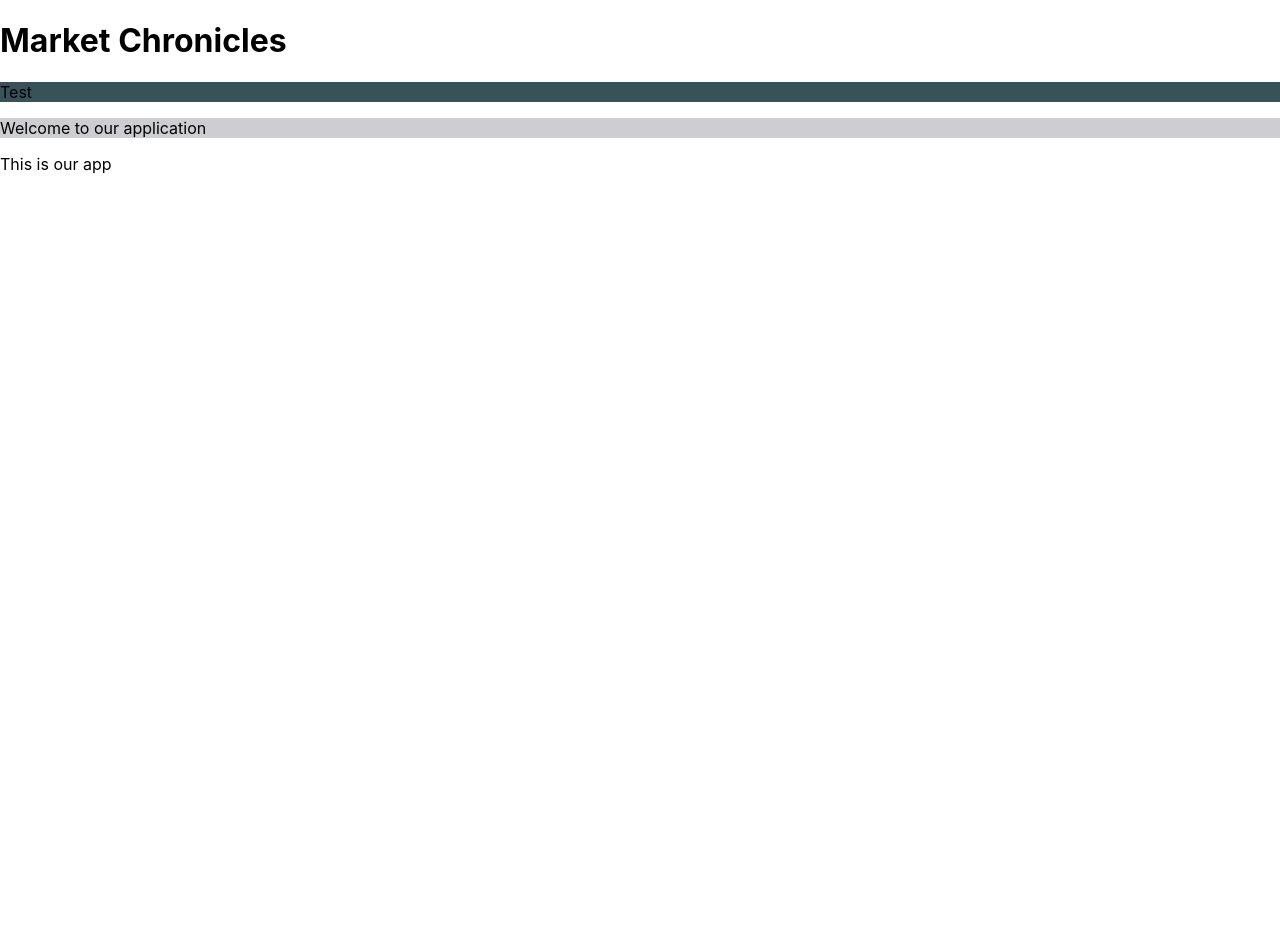
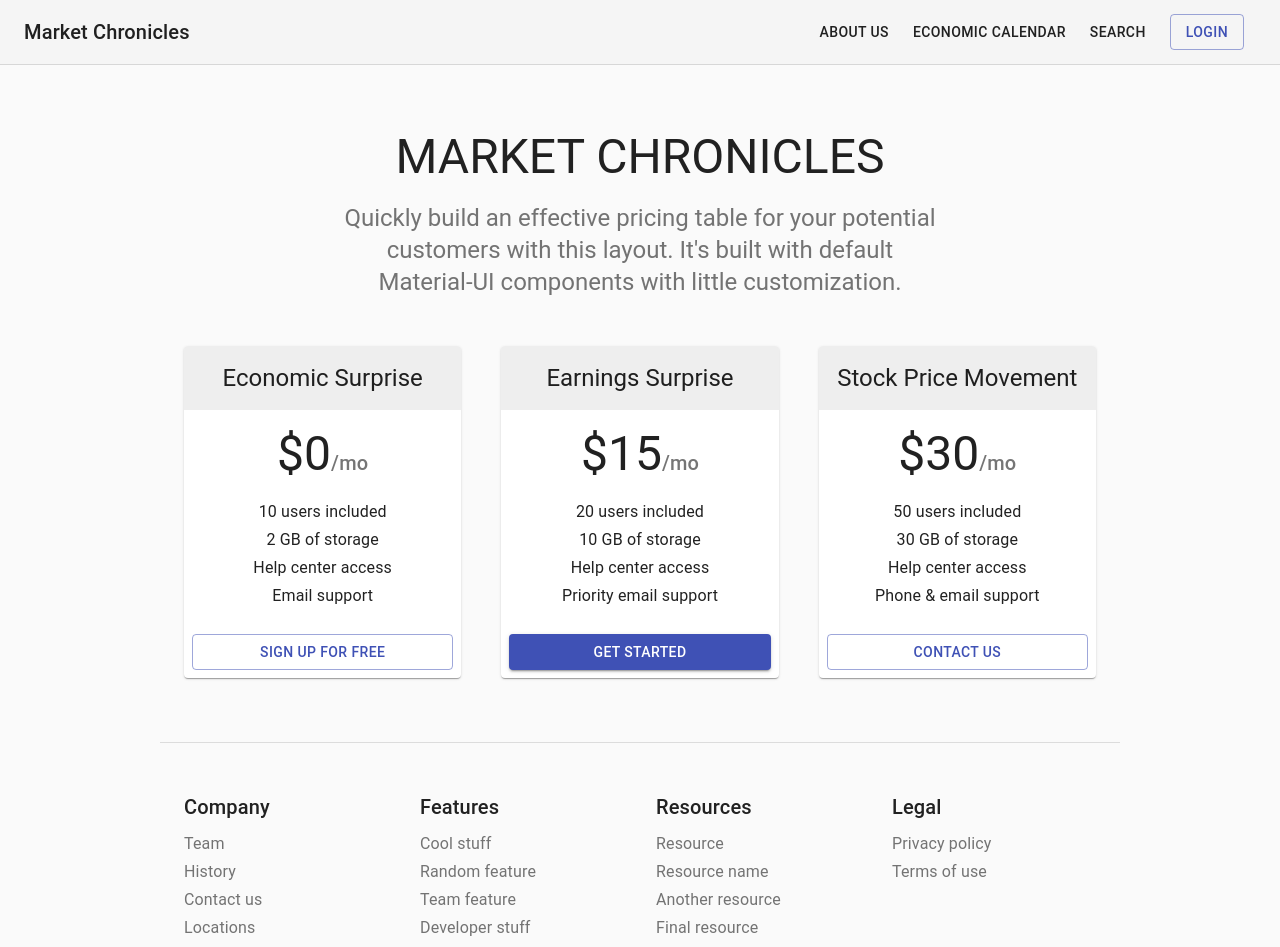
Before and after one commit to nxwcharlene/marketChronicles, a React (Create React App) app in the folder frontend2/: page / in a window 1280 px wide. Shown: the top 947 px of the page. Before the commit the page ends 800 px from the top, so only its background shows below. Built offline with nearby package versions, Linux system fonts and the light colour scheme.

Commit message:
test commit

```diff
--- a/frontend2/package.json
+++ b/frontend2/package.json
@@ -3,6 +3,7 @@
   "version": "0.1.0",
   "private": true,
   "dependencies": {
+    "@material-ui/core": "^4.9.5",
     "@testing-library/jest-dom": "^4.2.4",
     "@testing-library/react": "^9.3.2",
     "@testing-library/user-event": "^7.1.2",
--- a/frontend2/src/App.js
+++ b/frontend2/src/App.js
@@ -1,17 +1,253 @@
+//import React from 'react';
+//import logo from './logo.svg';
+//import './App.css';
+//
+//function App() {
+//
+//  return (
+//    <div>
+//        <h1>Market Chronicles</h1>
+//        <div style={{backgroundColor: "#375259"}}>Test</div>
+//        <p><div style={{backgroundColor: "#cccecf"}}>Welcome to our application</div> </p>
+//        <p>This is our app</p>
+//    </div>
+//  );
+//}
+//
+//export default App;
+
+
 import React from 'react';
-import logo from './logo.svg';
-import './App.css';
+import AppBar from '@material-ui/core/AppBar';
+import Button from '@material-ui/core/Button';
+import Card from '@material-ui/core/Card';
+import CardActions from '@material-ui/core/CardActions';
+import CardContent from '@material-ui/core/CardContent';
+import CardHeader from '@material-ui/core/CardHeader';
+import CssBaseline from '@material-ui/core/CssBaseline';
+import Grid from '@material-ui/core/Grid';
+//import StarIcon from '@material-ui/icons/StarBorder';
+import Toolbar from '@material-ui/core/Toolbar';
+import Typography from '@material-ui/core/Typography';
+import Link from '@material-ui/core/Link';
+import { makeStyles } from '@material-ui/core/styles';
+import Container from '@material-ui/core/Container';
+import Box from '@material-ui/core/Box';
 
-function App() {
-
+function Copyright() {
   return (
-    <div>
-        <h1>Market Chronicles</h1>
-        <div style={{backgroundColor: "#375259"}}>Test</div>
-        <p><div style={{backgroundColor: "#cccecf"}}>Welcome to our application</div> </p>
-        <p>This is our app</p>
-    </div>
+    <Typography variant="body2" color="textSecondary" align="center">
+      {'Copyright © '}
+      <Link color="inherit" href="https://material-ui.com/">
+        Market Chronicles
+      </Link>{' '}
+      {new Date().getFullYear()}
+    </Typography>
   );
 }
 
-export default App;
+const useStyles = makeStyles(theme => ({
+  '@global': {
+    ul: {
+      margin: 0,
+      padding: 0,
+      listStyle: 'none',
+    },
+  },
+  appBar: {
+    borderBottom: `1px solid ${theme.palette.divider}`,
+  },
+  toolbar: {
+    flexWrap: 'wrap',
+  },
+  toolbarTitle: {
+    flexGrow: 1,
+  },
+  link: {
+    margin: theme.spacing(1, 1.5),
+  },
+  heroContent: {
+    padding: theme.spacing(8, 0, 6),
+  },
+  cardHeader: {
+    backgroundColor:
+      theme.palette.type === 'dark' ? theme.palette.grey[700] : theme.palette.grey[200],
+  },
+  cardPricing: {
+    display: 'flex',
+    justifyContent: 'center',
+    alignItems: 'baseline',
+    marginBottom: theme.spacing(2),
+  },
+  footer: {
+    borderTop: `1px solid ${theme.palette.divider}`,
+    marginTop: theme.spacing(8),
+    paddingTop: theme.spacing(3),
+    paddingBottom: theme.spacing(3),
+    [theme.breakpoints.up('sm')]: {
+      paddingTop: theme.spacing(6),
+      paddingBottom: theme.spacing(6),
+    },
+  },
+}));
+
+const tiers = [
+  {
+    title: 'Economic Surprise',
+    price: '0',
+    description: ['10 users included', '2 GB of storage', 'Help center access', 'Email support'],
+    buttonText: 'Sign up for free',
+    buttonVariant: 'outlined',
+  },
+  {
+    title: 'Earnings Surprise',
+//    subheader: 'Most popular',
+    price: '15',
+    description: [
+      '20 users included',
+      '10 GB of storage',
+      'Help center access',
+      'Priority email support',
+    ],
+    buttonText: 'Get started',
+    buttonVariant: 'contained',
+  },
+  {
+    title: 'Stock Price Movement',
+    price: '30',
+    description: [
+      '50 users included',
+      '30 GB of storage',
+      'Help center access',
+      'Phone & email support',
+    ],
+    buttonText: 'Contact us',
+    buttonVariant: 'outlined',
+  },
+];
+const footers = [
+  {
+    title: 'Company',
+    description: ['Team', 'History', 'Contact us', 'Locations'],
+  },
+  {
+    title: 'Features',
+    description: ['Cool stuff', 'Random feature', 'Team feature', 'Developer stuff', 'Another one'],
+  },
+  {
+    title: 'Resources',
+    description: ['Resource', 'Resource name', 'Another resource', 'Final resource'],
+  },
+  {
+    title: 'Legal',
+    description: ['Privacy policy', 'Terms of use'],
+  },
+];
+
+export default function Pricing() {
+  const classes = useStyles();
+
+  return (
+    <React.Fragment>
+      <CssBaseline />
+      <AppBar position="static" color="default" elevation={0} className={classes.appBar}>
+        <Toolbar className={classes.toolbar}>
+          <Typography variant="h6" color="inherit" noWrap className={classes.toolbarTitle}>
+            Market Chronicles
+          </Typography>
+          <nav>
+            <Link variant="button" color="textPrimary" href="#" className={classes.link}>
+              ABOUT US
+            </Link>
+            <Link variant="button" color="textPrimary" href="#" className={classes.link}>
+              ECONOMIC CALENDAR
+            </Link>
+            <Link variant="button" color="textPrimary" href="#" className={classes.link}>
+              SEARCH
+            </Link>
+          </nav>
+          <Button href="#" color="primary" variant="outlined" className={classes.link}>
+            Login
+          </Button>
+        </Toolbar>
+      </AppBar>
+      {/* Hero unit */}
+      <Container maxWidth="sm" component="main" className={classes.heroContent}>
+        <Typography component="h3" variant="h3" align="center" color="textPrimary" gutterBottom>
+          MARKET CHRONICLES
+        </Typography>
+        <Typography variant="h5" align="center" color="textSecondary" component="p">
+          Quickly build an effective pricing table for your potential customers with this layout.
+          It&apos;s built with default Material-UI components with little customization.
+        </Typography>
+      </Container>
+      {/* End hero unit */}
+      <Container maxWidth="md" component="main">
+        <Grid container spacing={5} alignItems="flex-end">
+          {tiers.map(tier => (
+            // Enterprise card is full width at sm breakpoint
+            <Grid item key={tier.title} xs={12} sm={tier.title === 'Enterprise' ? 12 : 6} md={4}>
+              <Card>
+                <CardHeader
+                  title={tier.title}
+                  subheader={tier.subheader}
+                  titleTypographyProps={{ align: 'center' }}
+                  subheaderTypographyProps={{ align: 'center' }}
+//                  action={tier.title === 'Pro' ? <StarIcon /> : null}
+                  className={classes.cardHeader}
+                />
+                <CardContent>
+                  <div className={classes.cardPricing}>
+                    <Typography component="h2" variant="h3" color="textPrimary">
+                      ${tier.price}
+                    </Typography>
+                    <Typography variant="h6" color="textSecondary">
+                      /mo
+                    </Typography>
+                  </div>
+                  <ul>
+                    {tier.description.map(line => (
+                      <Typography component="li" variant="subtitle1" align="center" key={line}>
+                        {line}
+                      </Typography>
+                    ))}
+                  </ul>
+                </CardContent>
+                <CardActions>
+                  <Button fullWidth variant={tier.buttonVariant} color="primary">
+                    {tier.buttonText}
+                  </Button>
+                </CardActions>
+              </Card>
+            </Grid>
+          ))}
+        </Grid>
+      </Container>
+      {/* Footer */}
+      <Container maxWidth="md" component="footer" className={classes.footer}>
+        <Grid container spacing={4} justify="space-evenly">
+          {footers.map(footer => (
+            <Grid item xs={6} sm={3} key={footer.title}>
+              <Typography variant="h6" color="textPrimary" gutterBottom>
+                {footer.title}
+              </Typography>
+              <ul>
+                {footer.description.map(item => (
+                  <li key={item}>
+                    <Link href="#" variant="subtitle1" color="textSecondary">
+                      {item}
+                    </Link>
+                  </li>
+                ))}
+              </ul>
+            </Grid>
+          ))}
+        </Grid>
+        <Box mt={5}>
+          <Copyright />
+        </Box>
+      </Container>
+      {/* End footer */}
+    </React.Fragment>
+  );
+}
```
